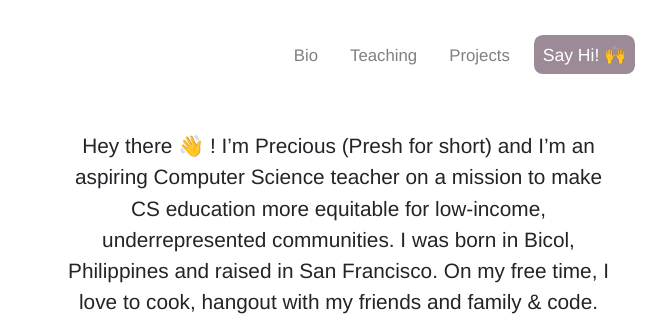
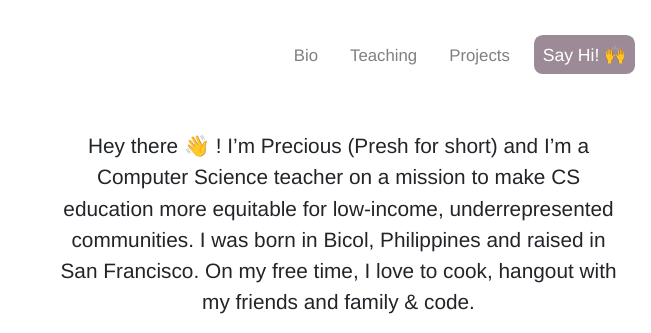
Before and after one commit to preshlistana/Presh, a plain HTML site: page index.html in a window 1280 px wide. Shown: the top 333 px of the page, 629-1280 px from the left. Drawn offline with nearby package versions, Linux system fonts and the light colour scheme; a web font is replaced by a local one.

Commit message:
Update index.html
Updated bio

```diff
--- a/index.html
+++ b/index.html
@@ -51,7 +51,7 @@
             <img src="assets/landing-photo.png" class="landing__photo" alt="Precious Profile Photo" />
         </div>
         <div class="col-lg-6 align-self-center text-center px-5 landing__bio-container">
-            <p class="landing__bio mb-md-4">Hey there 👋 ! I’m Precious (Presh for short) and I’m an aspiring Computer
+            <p class="landing__bio mb-md-4">Hey there 👋 ! I’m Precious (Presh for short) and I’m a Computer
                 Science teacher on a mission to make CS education more equitable for low-income, underrepresented
                 communities. I was born in Bicol, Philippines and raised in San Francisco. On my free time, I love to
                 cook, hangout with my friends and family & code. </p>
```
